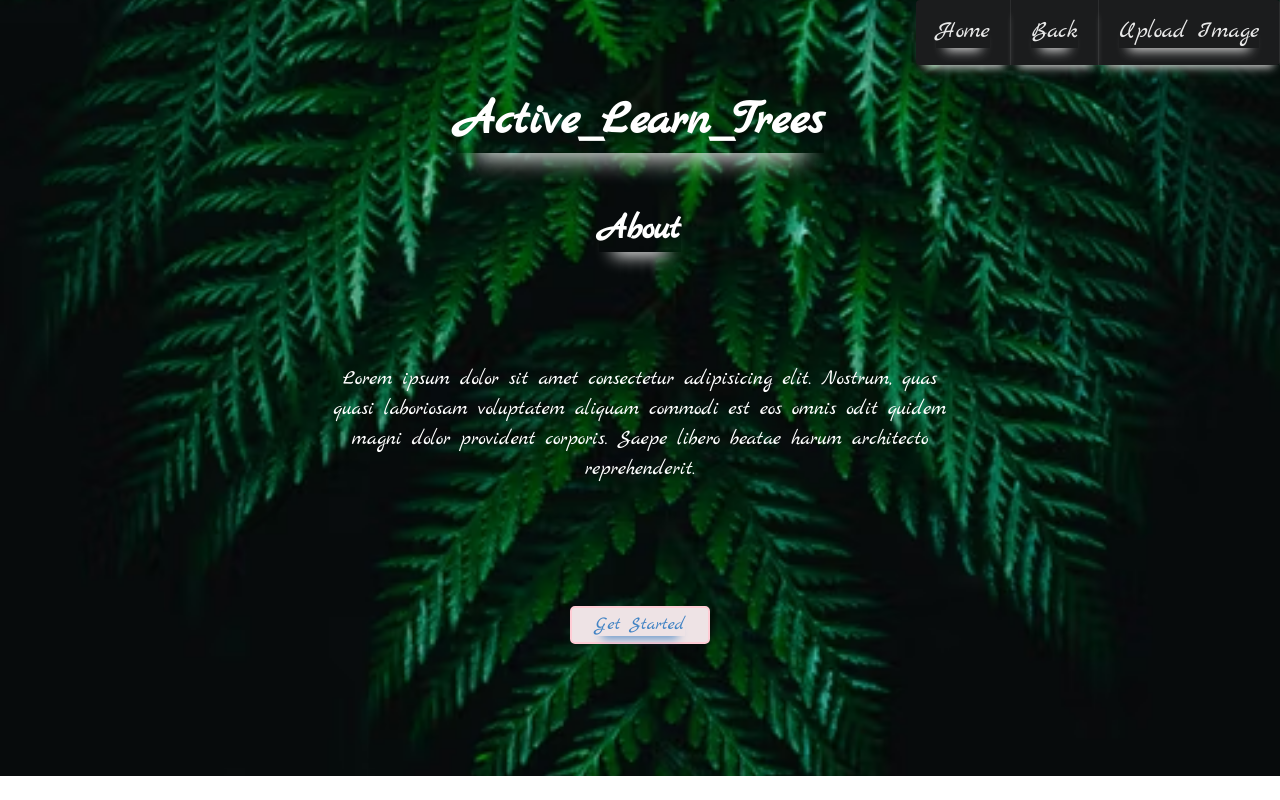
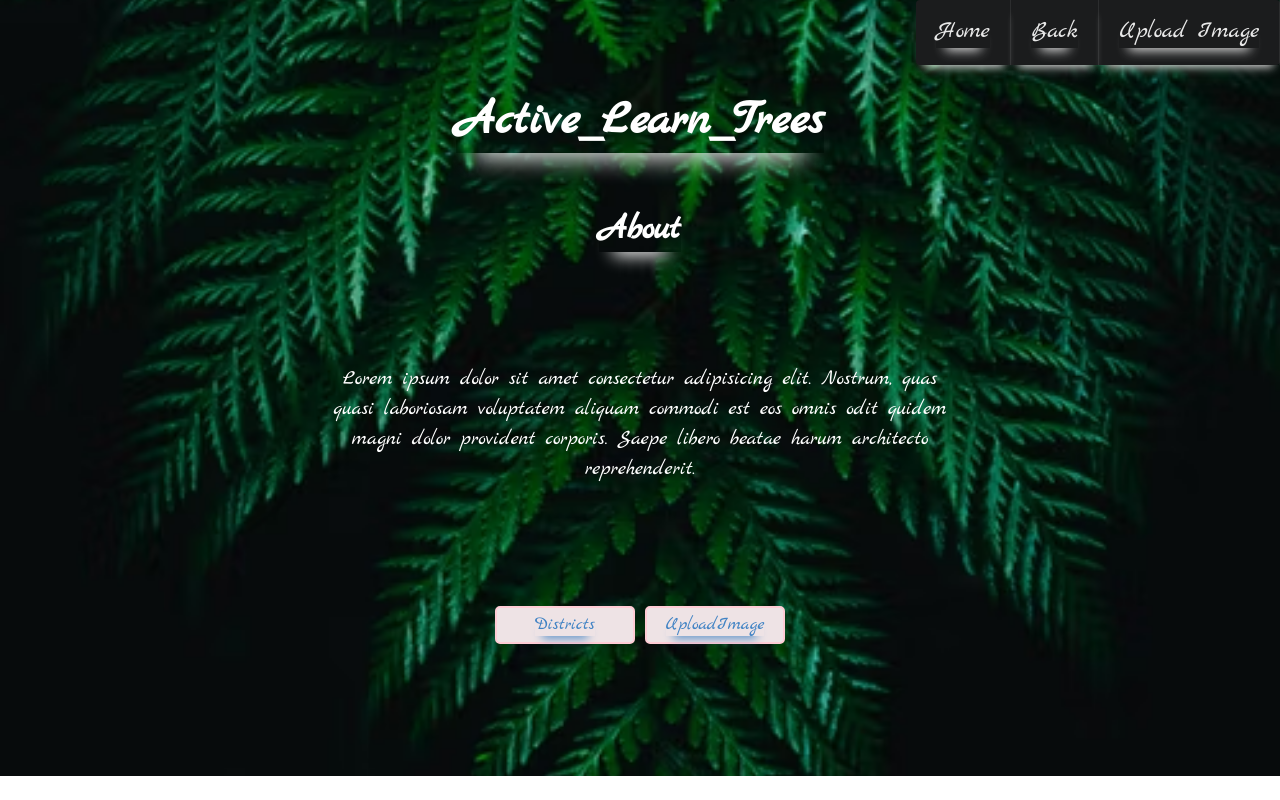
Before and after one commit to TechLabs-Berlin/st22-active-learn-trees, a React (Create React App) app in the folder firsttry/: page / in a window 1280 px wide. Built offline with nearby package versions, Linux system fonts and the light colour scheme; a web font is replaced by a local one.

Commit message:
Created buttons for disticts abd uploadImages

```diff
--- a/firsttry/src/Pages/Home/Home.css
+++ b/firsttry/src/Pages/Home/Home.css
@@ -51,9 +51,30 @@
     margin-top: 5em;
     border-radius: 5px;
 
+
 }
 
 .home-button:hover {
+    background-color: #ff8fa3;
+    color: white;
+    box-shadow: 0 0.5em 0.5em -0.4em;
+    transform: translateY(-0.50em);
+    cursor: pointer;
+}
+.home-button1 {
+    background: none;
+    background-color: #eee3e5;
+    color: #ff4d6d;
+    border: 2px solid #ffccd5;
+    padding: 0.5em 1em;
+    transition: all 0.25s;
+    width: 10em;
+    margin-top: 5em;
+    border-radius: 5px;
+    margin-left: 10px;
+}
+
+.home-button1:hover {
     background-color: #ff8fa3;
     color: white;
     box-shadow: 0 0.5em 0.5em -0.4em;
--- a/firsttry/src/Pages/Home/Home.js
+++ b/firsttry/src/Pages/Home/Home.js
@@ -33,7 +33,10 @@ const Home = () => {
                     </p>
                   </div>
 
-                      <button className="home-button"><Link to = '/district'> Get Started</Link></button>
+                  <div className="Two-Buttons">
+                      <button className="home-button"><Link to = '/district'> Districts</Link></button>
+                      <button className="home-button1"><Link to = '/uploadImage'> UploadImage</Link></button>
+                    </div>
 
 
                 </div>
--- a/firsttry/src/Pages/UploadImage/UploadImage.js
+++ b/firsttry/src/Pages/UploadImage/UploadImage.js
@@ -31,24 +31,55 @@ class UploadImage extends Component  {
    render () {
    return(
        <>
+    <div className="">
     <div className="district-body">
       <Navbar />
       <h1 className="district-header">Active_Learn_Trees</h1>
 
       <div className="district1-container">
-               <div class="picture-column">
-                   <h2 className="main-header">
+            <div className="container-sm">
+                <h2 className="">
                     Upload Image
                 </h2>
+                <img className="ui centered medium image img-fluid"
+                src='https://images.unsplash.com/photo-1462143338528-eca9936a4d09?ixlib=rb-1.2.1&ixid=MnwxMjA3fDB8MHxzZWFyY2h8Mnx8dHJlZXN8ZW58MHx8MHx8&auto=format&fit=crop&w=500&q=60'>
+                </img>
             </div>
+            <div className="input-group mb-3">
                 <input
                     type="file"
+                    className="form-control"
+                    id="inputGroupFile02"
                     onChange={this.fileSelectHandler}
                 />
-               <button onClick={this.fileUploadHandler}>Upload</button>
+                <button class="input-group-text" for="inputGroupFile02" onClick={this.fileUploadHandler}>
+                    Upload
+                </button>
+            </div>
       </div>
       <h1 className="second-header">Information</h1>
+      <div className="info-section">
+        <div className="ui black left aligned inverted segment">
+            <h2> No of Trees:</h2>
+            <p>
+                2000
+            </p>
         </div>
+        <div className="ui black left aligned inverted segment">
+            <h2> No of People:</h2>
+            <p>
+                Lorem ipsum dolor sit amet consectetur adipisicing elit. Nostrum,
+                quas quasi laboriosam voluptatem aliquam commodi est eos omnis odit
+                quidem magni dolor provident corporis. Saepe libero beatae harum
+                architecto reprehenderit.
+            </p>
+        </div>
+    </div>
+   </div>
+   </div>
+   //--------------------------------------------------------------------------------------------------------
+
+   //--------------------------------------------------------------------------------------------------------
  </>
    );
    };
```
Lines whose indentation alone changed are shown as unchanged.
